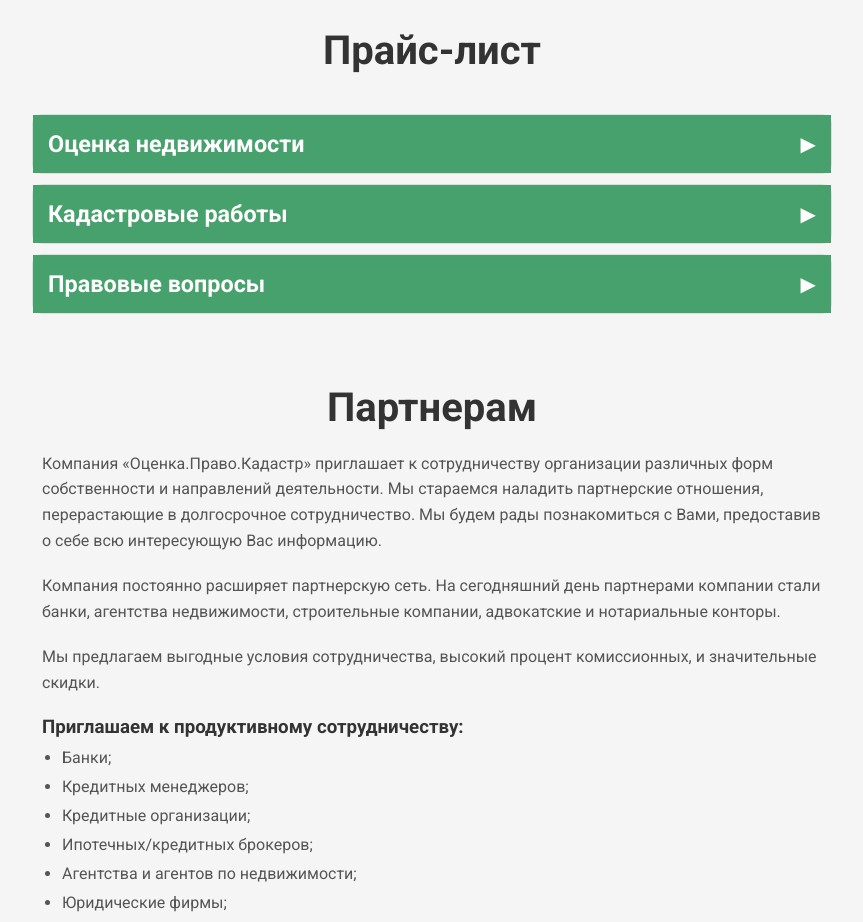
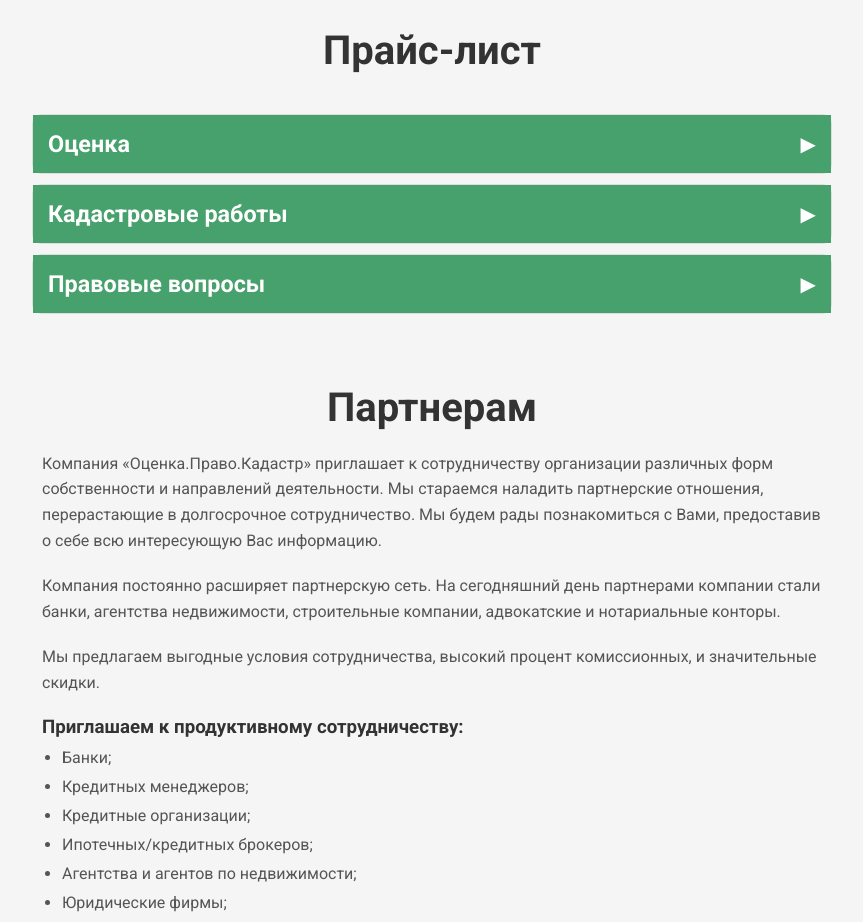
Before and after one commit to shisha-cpu/MERN-Cadastral-Frontend, a React (Vite) app: page / in a window 1280 px wide. Shown: the part 1440-2362 px from the top of the page, without its empty margins (208-1071 px from the left). Built offline with nearby package versions, Linux system fonts and the light colour scheme.

Commit message:
Update PriceList.jsx

```diff
--- a/src/Components/PriceList.jsx
+++ b/src/Components/PriceList.jsx
@@ -2,7 +2,7 @@ import React, { useState } from 'react';
 import './PriceList.css';
 
 const priceListData = {
-'Оценка недвижимости': [
+'Оценка ': [
   { name: 'Жилые дома (доля)', price: 'от 5 500 руб.' },
   { name: 'Квартира до 100 м²', price: 'от 3 500 руб.' },
   { name: 'Квартира до 100 м² (высокая цена)', price: 'от 4 500 руб.' },
```
